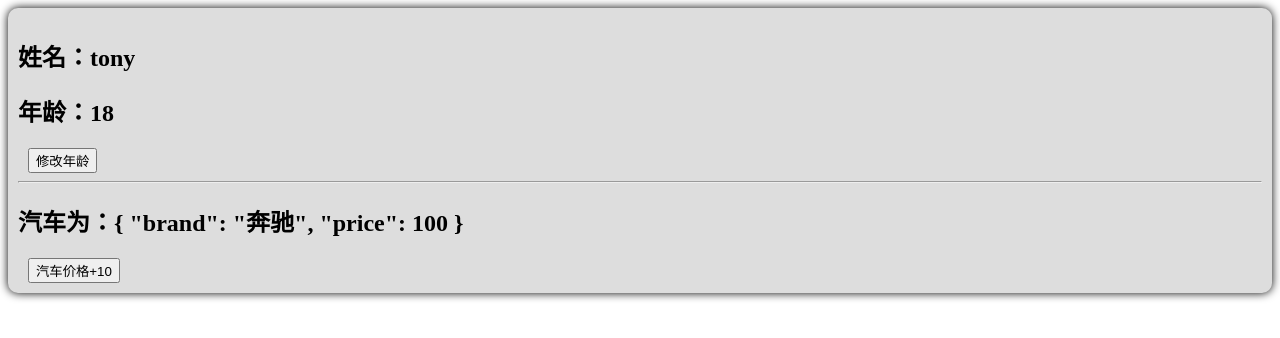
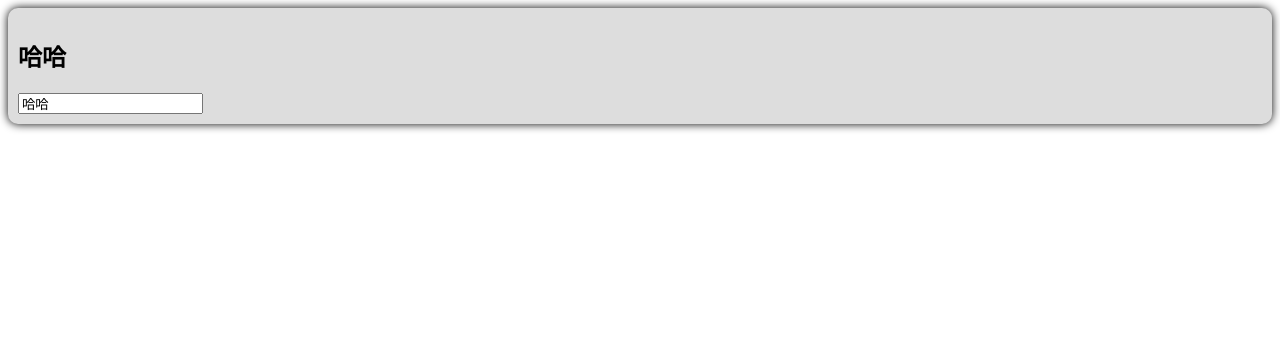
Before and after one commit to handsome-77/hello_vue3, a Vue app: page / in a window 1280 px wide. Shown: the top 338 px of the page. Built offline with nearby package versions, Linux system fonts and the light colour scheme.

Commit message:
47_customRef的使用

```diff
--- a/src/App.vue
+++ b/src/App.vue
@@ -1,40 +1,23 @@
 <template>
 	<div class="app">
-		<h2>姓名：{{ person.name }}</h2>
-		<h2>年龄：{{ person.age }}</h2>
-		<button @click="changeAge">修改年龄</button>
-		<hr>
-		<h2>汽车为：{{ car2 }}</h2>
-		<button @click="car2.price += 10">汽车价格+10</button>
+		<h2>{{ msg }}</h2>
+		<input type="text" v-model="msg">
 	</div>
 </template>
 
 <script lang="ts" setup>
-import { markRaw, reactive, toRaw } from 'vue';
-
+import { ref } from 'vue';
+import useMsgRef from './useMsgRef';
 
 defineOptions({
 	name: 'App'
 })
 
-/* toRaw */
-let person = reactive({
-	name: 'tony',
-	age: 18
-})
+// 使用Vue提供的默认ref定义响应式数据，数据一变，页面就更新
+// let msg = ref('你好')
 
-// 用于获取一个响应式对象的原始对象
-let rawPerson = toRaw(person)
-// console.log('响应式对象', person);
-// console.log('原始对象', rawPerson);
-
-function changeAge() {
-	person.age += 1
-}
-
-/* markRaw */
-let car = markRaw({ brand: '奔驰', price: 100 })
-let car2 = reactive(car)
+// 使用useMsgRef来定义一个响应式数据且有延迟效果
+let { msg } = useMsgRef('哈哈', 2000)
 
 
 </script>
--- /dev/null
+++ b/src/useMsgRef.ts
@@ -0,0 +1,25 @@
+import { customRef } from "vue"
+
+export default function (initValue: string, delay: number) {
+    // 使用Vue提供的customRef定义响应式数据
+    let timer: number
+    // track跟踪，trigger触发
+    let msg = customRef((track, trigger) => {
+        return {
+            // get何时调用？ —— msg被读取时
+            get() {
+                track() // 告诉Vue数据msg很重要，要对msg持续关注，一旦msg变化就去更新
+                return initValue
+            },
+            // set何时调用？ —— msg被修改时
+            set(value) {
+                clearTimeout(timer)
+                timer = setTimeout(() => {
+                    initValue = value
+                    trigger() // 通知Vue一下数据msg变化了
+                }, delay);
+            },
+        }
+    })
+    return {msg}
+}
```
